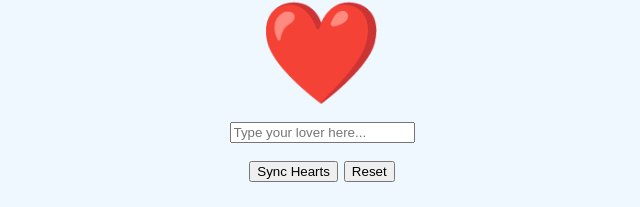
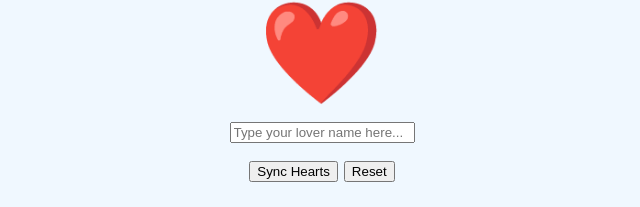
Before and after one commit to Sub-Danzzilo/Heart-Sync, a plain HTML site: page index.html in a window 1280 px wide. Shown: the part 185-392 px from the top of the page, 318-958 px from the left. Drawn offline with Linux system fonts and the light colour scheme.

Commit message:
Change output

```diff
--- a/index.html
+++ b/index.html
@@ -16,7 +16,7 @@
         </header>
         <input type="text" id="inputTextName" placeholder="Type your name here...">
         <p id="heart">❤️</p>
-        <input type="text" id="inputTextLover" placeholder="Type your lover here...">
+        <input type="text" id="inputTextLover" placeholder="Type your lover name here...">
         <br>
         <br>
         <button id="syncButton">Sync Hearts</button>
```
